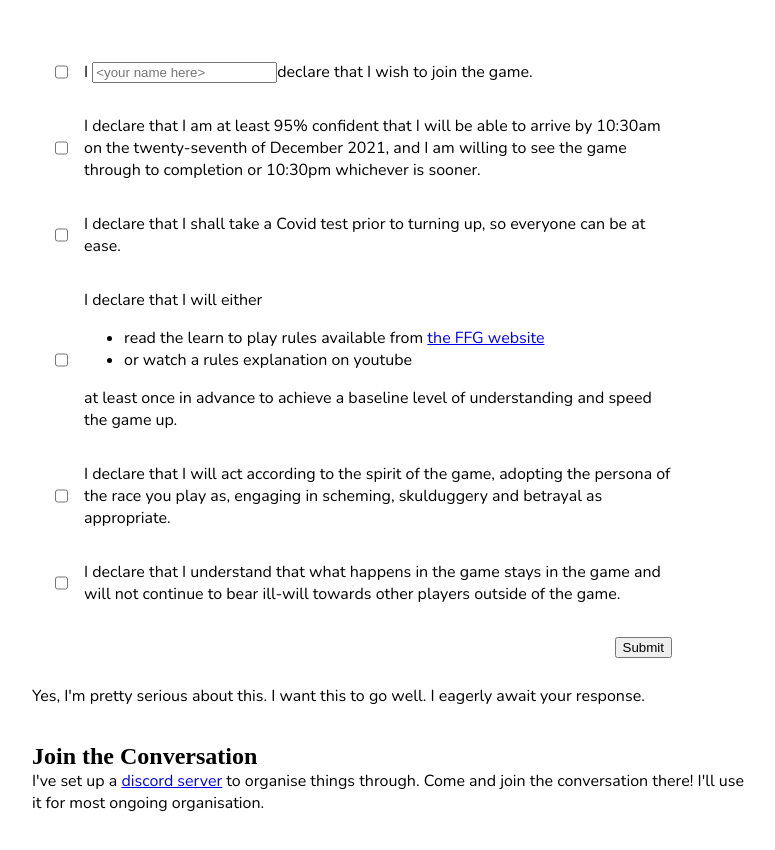
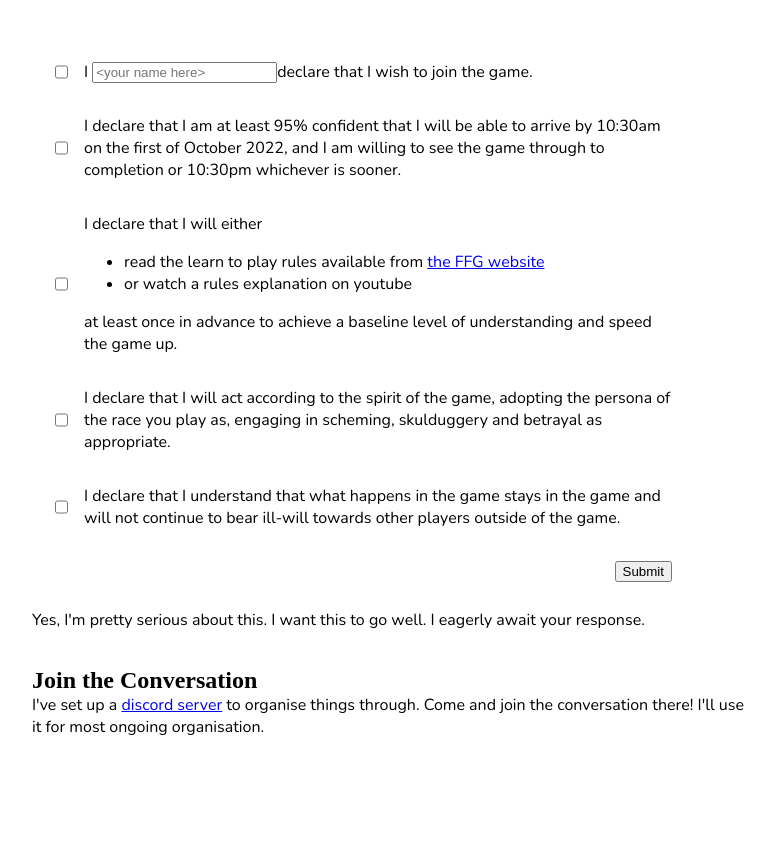
Before and after one commit to DominicBisset/ti4, a website: page src/index.html in a window 1280 px wide. Shown: the part 3052-3902 px from the top of the page, without its empty margins (24-799 px from the left). After the commit the page ends 3862 px from the top, so only its background shows below. Drawn offline with nearby package versions, Linux system fonts and the light colour scheme; a web font is replaced by a local one.

Commit message:
Fixed a missed update

```diff
--- a/src/index.html
+++ b/src/index.html
@@ -81,8 +81,7 @@
                 </p>
                 <form name="rsvp" data-netlify="true">
                     <div><input type="checkbox" id="chk_wanttojoin" name="chk_wanttojoin"/><label for="chk_wanttojoin">I <input type="text" name="txt_name" placeholder="&lt;your name here&gt;" required/>declare that I wish to join the game.</label></div>
-                    <div><input type="checkbox" id="chk_isabletocome" name="chk_isabletocome"/><label for="chk_isabletocome">I declare that I am at least 95% confident that I will be able to arrive by 10:30am on the twenty-seventh of December 2021, and I am willing to see the game through to completion or 10:30pm whichever is sooner.</label></div>
-                    <div><input type="checkbox" id="chk_covid" name="chk_covid"/><label for="chk_covid">I declare that I shall take a Covid test prior to turning up, so everyone can be at ease.</label></div>
+                    <div><input type="checkbox" id="chk_isabletocome" name="chk_isabletocome"/><label for="chk_isabletocome">I declare that I am at least 95% confident that I will be able to arrive by 10:30am on the first of October 2022, and I am willing to see the game through to completion or 10:30pm whichever is sooner.</label></div>
                     <div><input type="checkbox" id="chk_willreadtherules" name="chk_willreadtherules"/><label for="chk_willreadtherules">I declare that I will either
                         <ul>
                             <li>read the learn to play rules available from <a href="https://images-cdn.fantasyflightgames.com/filer_public/f3/c6/f3c66512-8e19-4f30-a0d4-d7d75701fd37/ti-k0289_learn_to_playcompressed.pdf">the FFG website</a></li>
```
